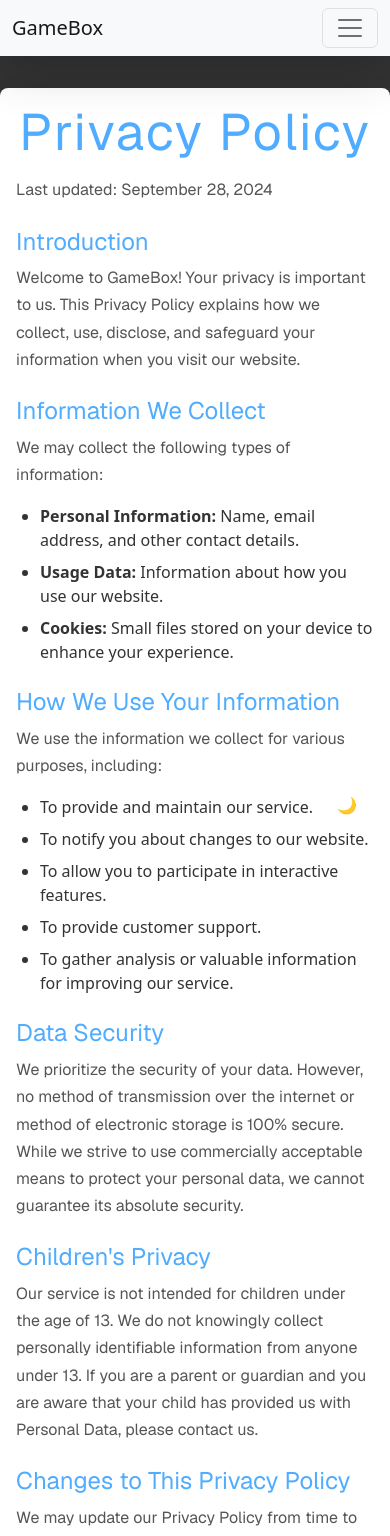
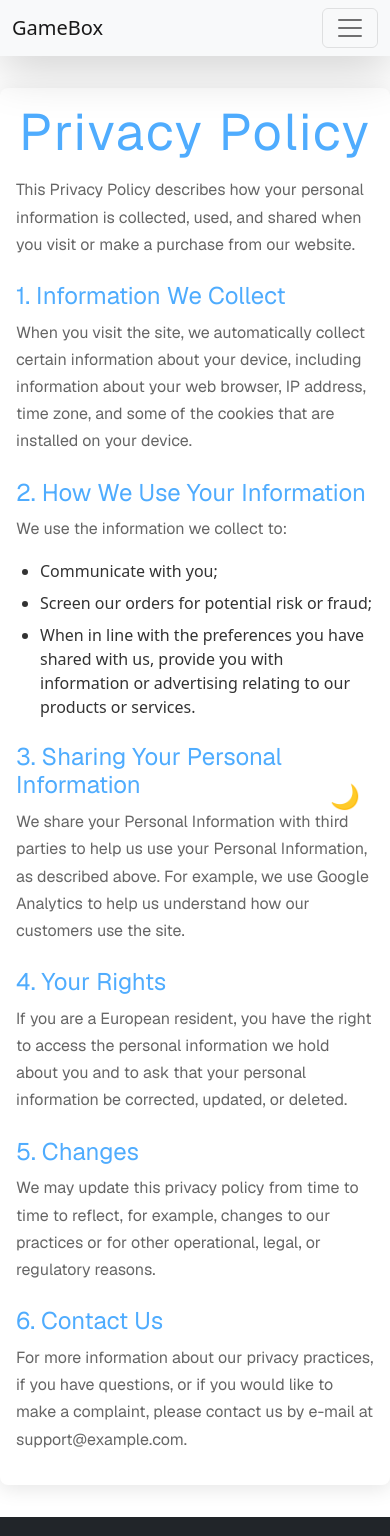
Before and after one commit to Kirknasty54/Gamebox, a React (Vite) app in the folder front_end/our-front-end-react/: page /Privacy in a window 390 px wide. Shown: the top 1536 px of the page. Built offline with nearby package versions, Linux system fonts and the light colour scheme.

Commit message:
updates to random

```diff
--- /dev/null
+++ b/front_end/our-front-end-react/src/Components/Theme.css
@@ -0,0 +1,43 @@
+/* Global styles for light and dark themes */
+body.light-theme {
+    background-color: #fff;
+    color: #000;
+}
+
+body.dark-theme {
+    background-color: #333;
+    color: #fff;
+}
+
+.theme-button {
+    margin: 10px;
+    padding: 10px 20px;
+    cursor: pointer;
+    border: none;
+    border-radius: 4px;
+}
+
+.close-button {
+    margin-top: 20px;
+    padding: 10px 20px;
+    cursor: pointer;
+    border: none;
+    border-radius: 4px;
+    background-color: #dc3545;
+    color: #fff;
+}
+/* Global styles for light and dark themes */
+body.light-theme {
+    background-color: #fff;
+    color: #000;
+}
+
+body.dark-theme {
+    background-color: #333;
+    color: #fff;
+}
+
+/* Additional styles */
+.text-dark {
+    color: inherit; /* Inherit color from body */
+}
--- a/front_end/our-front-end-react/src/Components/Theme.jsx
+++ b/front_end/our-front-end-react/src/Components/Theme.jsx
@@ -1,75 +1,52 @@
 import React, { useState, useEffect } from 'react';
 
 function Theme() {
-  const [theme, setTheme] = useState('dark'); // Initial theme set to dark
-  const [isOpen, setIsOpen] = useState(false);
+    const [theme, setTheme] = useState('dark');
+    const [isModalOpen, setIsModalOpen] = useState(false);
 
     const handleThemeChange = (selectedTheme) => {
         setTheme(selectedTheme);
         localStorage.setItem('theme', selectedTheme);
-    window.location.reload(); // Reload the page to apply the new theme
-  };
-
-  const applyThemeStyles = (currentTheme) => {
-    const darkThemeStyles = {
-      backgroundColor: '#333',
-      color: '#fff',
-    };
-
-    const lightThemeStyles = {
-      backgroundColor: '#fff',
-      color: '#000',
-    };
-
-    let bodyStyle;
-
-    if (currentTheme === 'auto') {
-      const prefersDark = window.matchMedia && window.matchMedia('(prefers-color-scheme: dark)').matches;
-      bodyStyle = prefersDark ? darkThemeStyles : lightThemeStyles;
-    } else {
-      bodyStyle = currentTheme === 'dark' ? darkThemeStyles : lightThemeStyles;
-    }
-
-    Object.keys(bodyStyle).forEach(key => {
-      document.body.style[key] = bodyStyle[key];
-    });
+        document.body.className = selectedTheme === 'dark' ? 'dark-theme' : 'light-theme'; // Set body class based on theme
+        setIsModalOpen(false); // Close modal after selection
     };
 
     useEffect(() => {
-    // Check for saved theme in local storage on initial load
         const savedTheme = localStorage.getItem('theme') || 'dark';
         setTheme(savedTheme);
-    applyThemeStyles(savedTheme);
+        document.body.className = savedTheme === 'dark' ? 'dark-theme' : 'light-theme'; // Apply theme on load
     }, []);
 
     return (
-    <div className="theme-dropdown" style={styles.container}>
+        <div style={styles.container}>
             <button
                 className="btn theme-toggle"
-        onClick={() => setIsOpen(prev => !prev)} // Toggle dropdown on button click
+                onClick={() => setIsModalOpen(true)}
                 aria-label="Toggle theme"
+                style={styles.button}
             >
                 {theme === 'dark' ? '🌙' : '☀️'}
                 <span className="visually-hidden">Toggle theme</span>
             </button>
-      {isOpen && (
-        <ul className="dropdown-menu" style={styles.dropdown}>
-          <li>
-            <button onClick={() => handleThemeChange('light')} style={styles.button}>
+
+            {isModalOpen && (
+                <div style={styles.modal}>
+                    <div style={styles.modalContent}>
+                        <h3>Choose a Theme</h3>
+                        <button onClick={() => handleThemeChange('light')} style={styles.themeButton}>
                             ☀️ Light
                         </button>
-          </li>
-          <li>
-            <button onClick={() => handleThemeChange('dark')} style={styles.button}>
+                        <button onClick={() => handleThemeChange('dark')} style={styles.themeButton}>
                             🌙 Dark
                         </button>
-          </li>
-          <li>
-            <button onClick={() => handleThemeChange('auto')} style={styles.button}>
+                        <button onClick={() => handleThemeChange('auto')} style={styles.themeButton}>
                             ⚙️ Auto
                         </button>
-          </li>
-        </ul>
+                        <button onClick={() => setIsModalOpen(false)} style={styles.closeButton}>
+                            Close
+                        </button>
+                    </div>
+                </div>
             )}
         </div>
     );
@@ -82,25 +59,48 @@ const styles = {
         right: '20px',
         zIndex: 1000,
     },
-  dropdown: {
-    position: 'absolute',
-    backgroundColor: '#fff',
-    border: '1px solid #ccc',
-    borderRadius: '4px',
-    marginTop: '5px',
-    boxShadow: '0 2px 8px rgba(0,0,0,0.15)',
-    padding: '10px',
-    listStyleType: 'none',
-  },
     button: {
         background: 'none',
         border: 'none',
-    padding: '8px 16px',
         cursor: 'pointer',
+        padding: '10px',
+        fontSize: '24px',
+    },
+    modal: {
+        position: 'fixed',
+        top: 0,
+        left: 0,
+        right: 0,
+        bottom: 0,
+        backgroundColor: 'rgba(0, 0, 0, 0.7)',
         display: 'flex',
         alignItems: 'center',
-    width: '100%',
-    textAlign: 'left',
+        justifyContent: 'center',
+        zIndex: 1001,
+    },
+    modalContent: {
+        background: '#fff',
+        padding: '20px',
+        borderRadius: '8px',
+        textAlign: 'center',
+    },
+    themeButton: {
+        margin: '10px',
+        padding: '10px 20px',
+        cursor: 'pointer',
+        border: 'none',
+        borderRadius: '4px',
+        backgroundColor: '#007bff',
+        color: '#fff',
+    },
+    closeButton: {
+        marginTop: '20px',
+        padding: '10px 20px',
+        cursor: 'pointer',
+        border: 'none',
+        borderRadius: '4px',
+        backgroundColor: '#dc3545',
+        color: '#fff',
     },
 };
 
--- a/front_end/our-front-end-react/src/Pages/Privacy.css
+++ b/front_end/our-front-end-react/src/Pages/Privacy.css
@@ -2,58 +2,61 @@
     max-width: 800px;
     margin: 2rem auto;
     padding: 1.5rem;
-    background-color: #ffffff; /* White background for contrast */
+    background-color: #ffffff; /* Light background */
     border-radius: 8px;
     box-shadow: 0 4px 20px rgba(0, 0, 0, 0.1);
-    color: #333; /* Dark text for readability */
+    color: #333; /* Consistent text color */
 }
 
 h1 {
-    color: #4facfe; /* Match your website's primary color */
+    color: #4facfe; /* Primary color */
     text-align: center;
     margin-bottom: 1rem;
-    font-family: 'Geist', sans-serif; /* Use the same font as your site */
+    font-family: 'Geist', sans-serif; /* Consistent font family */
+    font-size: 2rem; /* Header font size */
 }
 
 h2 {
-    color: #4facfe; /* Use the same primary color for subheadings */
+    color: #4facfe; /* Primary color */
     margin-top: 1.5rem;
+    font-size: 1.5rem; /* Section title font size */
 }
 
 p {
-    line-height: 1.7;
-    color: #555; /* Slightly lighter text for paragraphs */
+    line-height: 1.7; /* Line height for readability */
+    color: #666; /* Paragraph color */
+    font-size: 1rem; /* Standard paragraph font size */
 }
 
 ul {
-    margin-left: 1.5rem;
+    margin-left: 1.5rem; /* Indentation for lists */
     padding: 0;
 }
 
 li {
-    margin-bottom: 0.5rem;
-    list-style-type: disc;
+    margin-bottom: 0.5rem; /* Spacing for list items */
+    list-style-type: disc; /* Disc bullets */
 }
 
 a {
-    color: #4facfe; /* Link color matching primary theme */
+    color: #4facfe; /* Link color */
     text-decoration: none;
 }
 
 a:hover {
-    text-decoration: underline; /* Underline on hover for links */
+    text-decoration: underline; /* Underline on hover */
 }
 
 @media (max-width: 600px) {
     .privacy-container {
-      padding: 1rem;
+        padding: 1rem; /* Adjust padding for smaller screens */
     }
 
     h1 {
-      font-size: 1.8rem; /* Responsive font size for headings */
+        font-size: 1.8rem; /* Responsive heading size */
     }
 
     h2 {
-      font-size: 1.5rem; /* Responsive font size for subheadings */
+        font-size: 1.5rem; /* Responsive subheading size */
     }
 }
--- a/front_end/our-front-end-react/src/Pages/Privacy.jsx
+++ b/front_end/our-front-end-react/src/Pages/Privacy.jsx
@@ -1,63 +1,54 @@
 import React from 'react';
+import './Privacy.css';
 import NavBar from '../Components/NavBar';
-import './Privacy.css'; // Ensure this CSS file is created
 
-const Privacy = () => {
+const PrivacyPolicy = () => {
   return (
     <>
       <NavBar />
       <div className="privacy-container">
         <h1>Privacy Policy</h1>
-        <p>Last updated: September 28, 2024</p>
-
-        <h2>Introduction</h2>
         <p>
-          Welcome to GameBox! Your privacy is important to us. This Privacy Policy explains how we collect, use, disclose, and safeguard your information when you visit our website.
+          This Privacy Policy describes how your personal information is collected, used, and shared when you visit or make a purchase from our website.
         </p>
 
-        <h2>Information We Collect</h2>
-        <p>We may collect the following types of information:</p>
+        <h2>1. Information We Collect</h2>
+        <p>
+          When you visit the site, we automatically collect certain information about your device, including information about your web browser, IP address, time zone, and some of the cookies that are installed on your device.
+        </p>
+
+        <h2>2. How We Use Your Information</h2>
+        <p>
+          We use the information we collect to:
+        </p>
         <ul>
-          <li><strong>Personal Information:</strong> Name, email address, and other contact details.</li>
-          <li><strong>Usage Data:</strong> Information about how you use our website.</li>
-          <li><strong>Cookies:</strong> Small files stored on your device to enhance your experience.</li>
+          <li>Communicate with you;</li>
+          <li>Screen our orders for potential risk or fraud;</li>
+          <li>When in line with the preferences you have shared with us, provide you with information or advertising relating to our products or services.</li>
         </ul>
 
-        <h2>How We Use Your Information</h2>
-        <p>We use the information we collect for various purposes, including:</p>
-        <ul>
-          <li>To provide and maintain our service.</li>
-          <li>To notify you about changes to our website.</li>
-          <li>To allow you to participate in interactive features.</li>
-          <li>To provide customer support.</li>
-          <li>To gather analysis or valuable information for improving our service.</li>
-        </ul>
-
-        <h2>Data Security</h2>
+        <h2>3. Sharing Your Personal Information</h2>
         <p>
-          We prioritize the security of your data. However, no method of transmission over the internet or method of electronic storage is 100% secure. While we strive to use commercially acceptable means to protect your personal data, we cannot guarantee its absolute security.
+          We share your Personal Information with third parties to help us use your Personal Information, as described above. For example, we use Google Analytics to help us understand how our customers use the site.
         </p>
 
-        <h2>Children's Privacy</h2>
+        <h2>4. Your Rights</h2>
         <p>
-          Our service is not intended for children under the age of 13. We do not knowingly collect personally identifiable information from anyone under 13. If you are a parent or guardian and you are aware that your child has provided us with Personal Data, please contact us.
+          If you are a European resident, you have the right to access the personal information we hold about you and to ask that your personal information be corrected, updated, or deleted.
         </p>
 
-        <h2>Changes to This Privacy Policy</h2>
+        <h2>5. Changes</h2>
         <p>
-          We may update our Privacy Policy from time to time. We will notify you of any changes by posting the new Privacy Policy on this page.
+          We may update this privacy policy from time to time to reflect, for example, changes to our practices or for other operational, legal, or regulatory reasons.
         </p>
 
-        <h2>Contact Us</h2>
+        <h2>6. Contact Us</h2>
         <p>
-          If you have any questions about this Privacy Policy, please contact us:
+          For more information about our privacy practices, if you have questions, or if you would like to make a complaint, please contact us by e-mail at support@example.com.
         </p>
-        <ul>
-          <li>Email: <a href="mailto:support@gamebox.com">support@gamebox.com</a></li>
-        </ul>
       </div>
     </>
   );
 };
 
-export default Privacy;
+export default PrivacyPolicy;
--- a/front_end/our-front-end-react/src/Pages/TermsOfService.jsx
+++ b/front_end/our-front-end-react/src/Pages/TermsOfService.jsx
@@ -1,10 +1,11 @@
 import React from 'react';
 import './TermsOfService.css';
 import NavBar from '../Components/NavBar';
+
 const TermsOfService = () => {
   return (
     <>
-    <NavBar/>
+      <NavBar />
       <div className="terms-container">
         <h1 className="terms-header">Terms of Service</h1>
         <p className="terms-intro">
```
Also changed, not shown: front_end/our-front-end-react/src/Pages/LandingPage.jsx (+5 -9 lines), front_end/our-front-end-react/src/Pages/TermsOfService.css (+24 -22 lines). Lines whose indentation alone changed are shown as unchanged.
